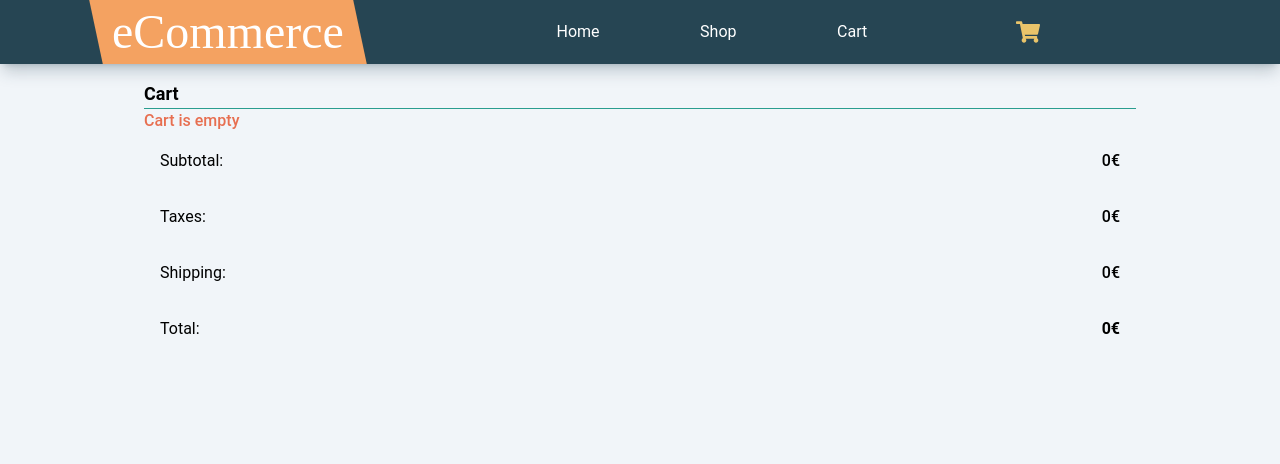
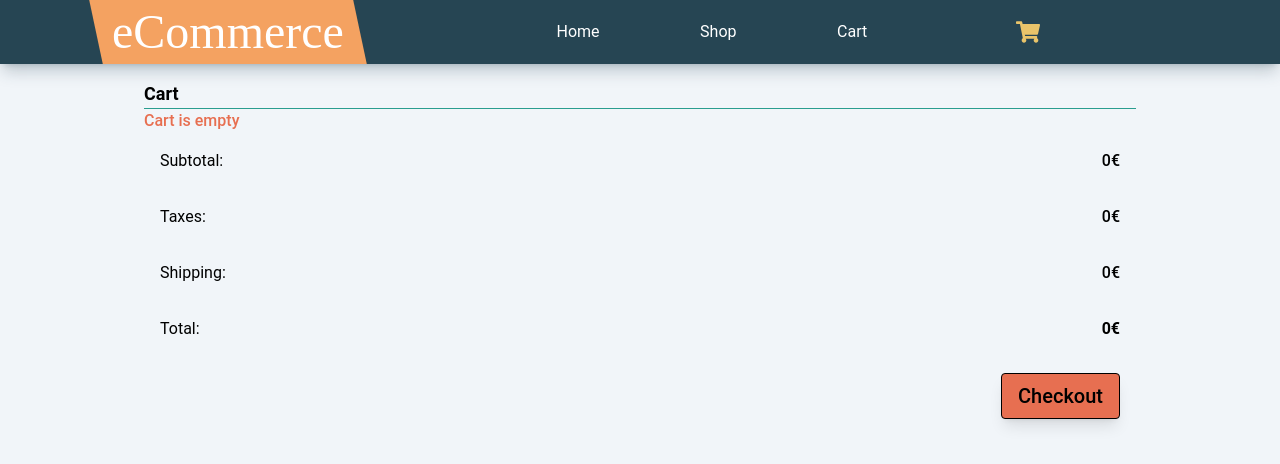
Before and after one commit to JNFussion/shopping-cart, a React (Create React App) app: page /cart in a window 1280 px wide. Shown: the top 464 px of the page. Built offline with nearby package versions, Linux system fonts and the light colour scheme.

Commit message:
add checkout btn

```diff
--- a/src/components/Cart.js
+++ b/src/components/Cart.js
@@ -1,3 +1,4 @@
+/* eslint-disable no-param-reassign */
 import React, { useEffect } from "react";
 import PropTypes from "prop-types";
 import faker from "faker";
@@ -6,7 +7,6 @@ import { useLocation } from "react-router-dom";
 
 function getSubtotal(list) {
   return list.reduce((sum, i) => {
-    // eslint-disable-next-line no-param-reassign
     sum += parseInt(i.product.price.slice(1), 10) * 0.79 * i.quantity;
     return sum;
   }, 0);
@@ -14,7 +14,6 @@ function getSubtotal(list) {
 
 function getTaxes(list) {
   return list.reduce((sum, i) => {
-    // eslint-disable-next-line no-param-reassign
     sum += parseInt(i.product.price.slice(1), 10) * 0.21 * i.quantity;
     return sum;
   }, 0);
@@ -122,6 +121,13 @@ const Cart = function Cart({ isNav, list, dispatchCart }) {
           </div>
         </div>
       )}
+      {!isNav && (
+        <div className="w-fit ml-auto p-4">
+          <button type="button" className="btn-shopping">
+            Checkout
+          </button>
+        </div>
+      )}
     </article>
   );
 };
```
